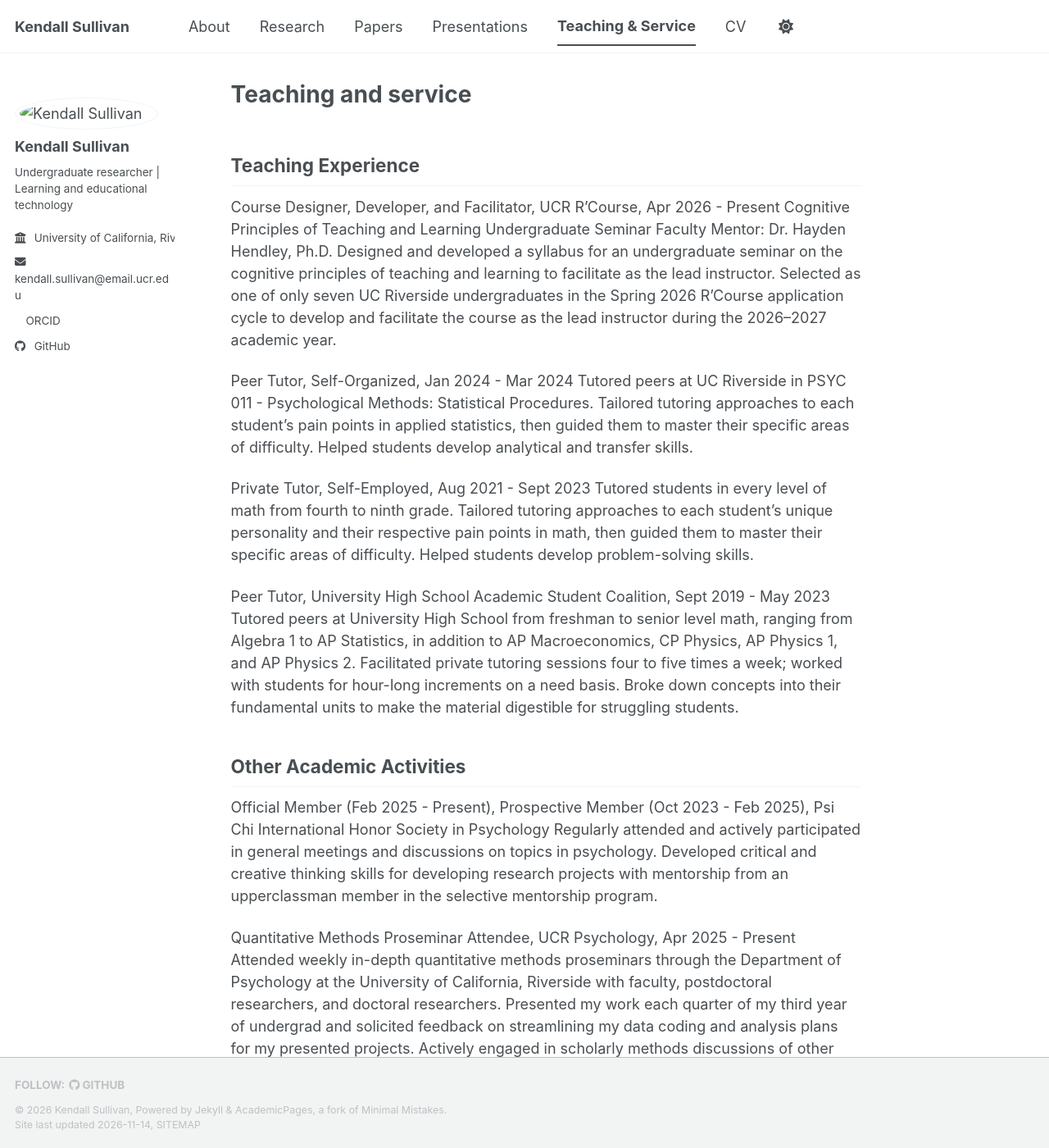
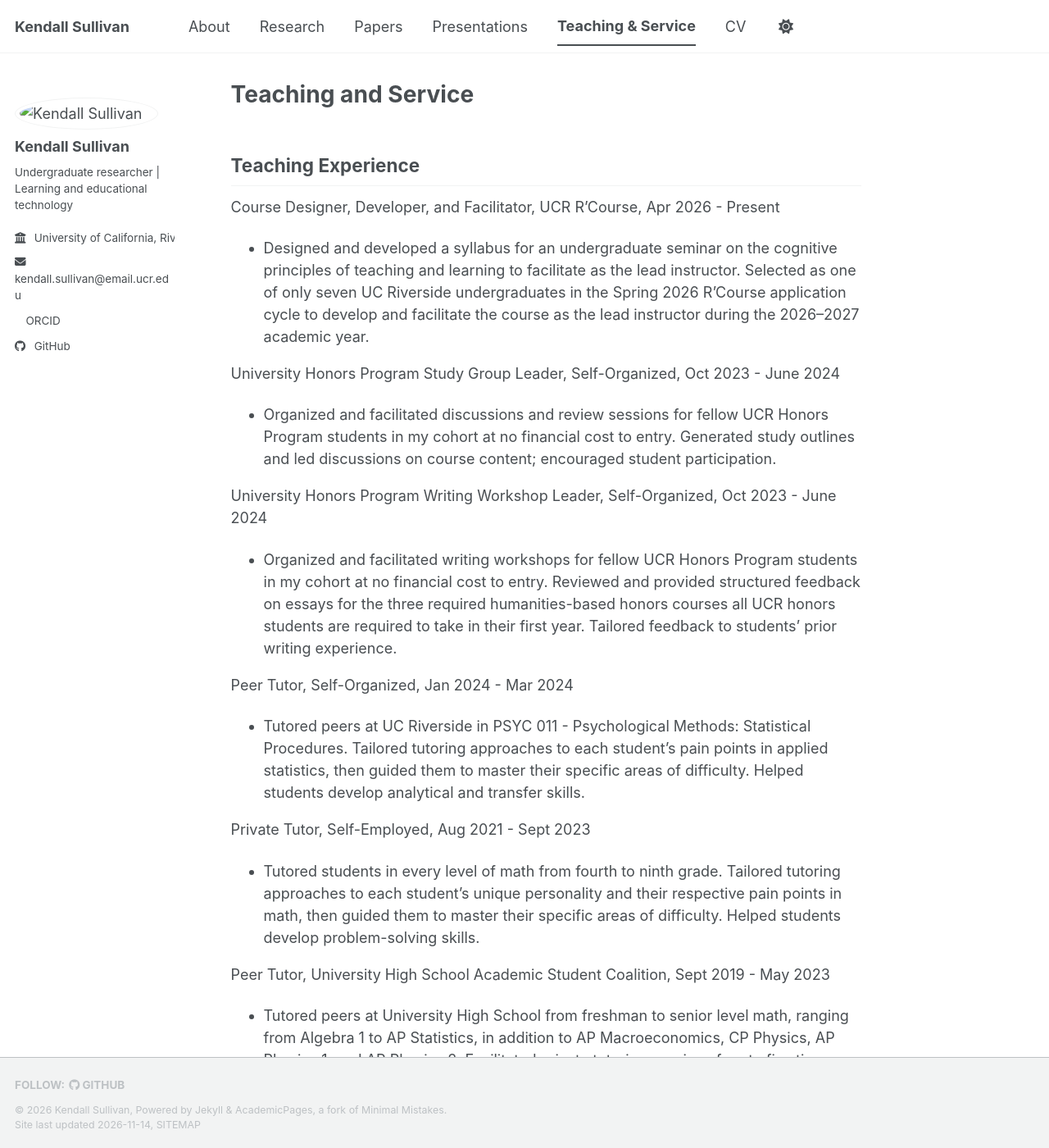
Before and after one commit to kendallesully/kendallesully.github.io, a Jekyll site: the page built from _pages/teaching-service.md, in a window 1280 px wide and 1400 px high. Shown: the whole window at 82% size. Built offline with Jekyll 4.4.1, drawn with Linux system fonts in a browser that asks for light colours; a script bundle is joined from its source files by our own code; a style sheet for code colours, icons or effects is not loaded; some of the changed text lies outside the part shown.

Commit message:
Update teaching-service.md

```diff
--- a/_pages/teaching-service.md
+++ b/_pages/teaching-service.md
@@ -1,6 +1,6 @@
 ---
 layout: single
-title: Teaching and service
+title: Teaching and Service
 permalink: /teaching-service/
 author_profile: true
 toc: true
@@ -10,24 +10,40 @@ toc_label: On this page
 
 ## Teaching Experience
 
-Course Designer, Developer, and Facilitator, UCR R’Course, Apr 2026 - Present Cognitive Principles of Teaching and Learning Undergraduate Seminar Faculty Mentor: Dr. Hayden Hendley, Ph.D. Designed and developed a syllabus for an undergraduate seminar on the cognitive principles of teaching and learning to facilitate as the lead instructor. Selected as one of only seven UC Riverside undergraduates in the Spring 2026 R’Course application cycle to develop and facilitate the course as the lead instructor during the 2026–2027 academic year.
+Course Designer, Developer, and Facilitator, UCR R’Course, Apr 2026 - Present
+-   Designed and developed a syllabus for an undergraduate seminar on the cognitive principles of teaching and learning to facilitate as the lead instructor. Selected as one of only seven UC Riverside undergraduates in the Spring 2026 R’Course application cycle to develop and facilitate the course as the lead instructor during the 2026–2027 academic year.
 
-Peer Tutor, Self-Organized, Jan 2024 - Mar 2024 Tutored peers at UC Riverside in PSYC 011 - Psychological Methods: Statistical Procedures. Tailored tutoring approaches to each student’s pain points in applied statistics, then guided them to master their specific areas of difficulty. Helped students develop analytical and transfer skills.
+University Honors Program Study Group Leader, Self-Organized, Oct 2023 - June 2024
+-   Organized and facilitated discussions and review sessions for fellow UCR Honors Program students in my cohort at no financial cost to entry. Generated study outlines and led discussions on course content; encouraged student participation.
 
-Private Tutor, Self-Employed, Aug 2021 - Sept 2023 Tutored students in every level of math from fourth to ninth grade. Tailored tutoring approaches to each student’s unique personality and their respective pain points in math, then guided them to master their specific areas of difficulty. Helped students develop problem-solving skills.
+University Honors Program Writing Workshop Leader, Self-Organized, Oct 2023 - June 2024
+-   Organized and facilitated writing workshops for fellow UCR Honors Program students in my cohort at no financial cost to entry. Reviewed and provided structured feedback on essays for the three required humanities-based honors courses all UCR honors students are required to take in their first year. Tailored feedback to students’ prior writing experience.
 
-Peer Tutor, University High School Academic Student Coalition, Sept 2019 - May 2023 Tutored peers at University High School from freshman to senior level math, ranging from Algebra 1 to AP Statistics, in addition to AP Macroeconomics, CP Physics, AP Physics 1, and AP Physics 2. Facilitated private tutoring sessions four to five times a week; worked with students for hour-long increments on a need basis. Broke down concepts into their fundamental units to make the material digestible for struggling students.
+Peer Tutor, Self-Organized, Jan 2024 - Mar 2024
+-   Tutored peers at UC Riverside in PSYC 011 - Psychological Methods: Statistical Procedures. Tailored tutoring approaches to each student’s pain points in applied statistics, then guided them to master their specific areas of difficulty. Helped students develop analytical and transfer skills.
+
+Private Tutor, Self-Employed, Aug 2021 - Sept 2023
+-   Tutored students in every level of math from fourth to ninth grade. Tailored tutoring approaches to each student’s unique personality and their respective pain points in math, then guided them to master their specific areas of difficulty. Helped students develop problem-solving skills.
+
+Peer Tutor, University High School Academic Student Coalition, Sept 2019 - May 2023
+-   Tutored peers at University High School from freshman to senior level math, ranging from Algebra 1 to AP Statistics, in addition to AP Macroeconomics, CP Physics, AP Physics 1, and AP Physics 2. Facilitated private tutoring sessions four to five times a week; worked with students for hour-long increments on a need basis. Broke down concepts into their fundamental units to make the material digestible for struggling students.
 
 ## Other Academic Activities
 
-Official Member (Feb 2025 - Present), Prospective Member (Oct 2023 - Feb 2025), Psi Chi International Honor Society in Psychology Regularly attended and actively participated in general meetings and discussions on topics in psychology. Developed critical and creative thinking skills for developing research projects with mentorship from an upperclassman member in the selective mentorship program.
+Official Member, Feb 2025 - Present; Prospective Member, Oct 2023 - Feb 2025, Psi Chi International Honor Society in Psychology
+-   Regularly attended and actively participated in general meetings and discussions on topics in psychology. Developed critical and creative thinking skills for developing research projects with mentorship from an upperclassman member in the selective mentorship program.
 
-Quantitative Methods Proseminar Attendee, UCR Psychology, Apr 2025 - Present Attended weekly in-depth quantitative methods proseminars through the Department of Psychology at the University of California, Riverside with faculty, postdoctoral researchers, and doctoral researchers. Presented my work each quarter of my third year of undergrad and solicited feedback on streamlining my data coding and analysis plans for my presented projects. Actively engaged in scholarly methods discussions of other doctoral students’ work.
+Social and Personality Psychology Proseminar Attendee, UCR Psychological and Brain Sciences, Oct 2026 - Present
+-   Attended weekly in-depth social and personality psychology proseminars through the Department of Psychological and Brain Sciences at the University of California, Riverside with faculty, postdoctoral researchers, and doctoral researchers. Actively attended to scholarly discussions of doctoral students’ and visiting faculty members’ work.
 
-Cognition and Cognitive Neuroscience Proseminar Attendee, UCR Psychology, Sept 2024 - Present Attended weekly in-depth cognition and cognitive neuroscience proseminars through the Department of Psychology at the University of California, Riverside with faculty, postdoctoral researchers, and doctoral researchers. Actively attended to scholarly discussions of doctoral students’ and visiting faculty members’ work.
+Quantitative Psychology Proseminar Attendee, UCR Psychological and Brain Sciences, Apr 2025 - Present
+-   Attended weekly in-depth quantitative methods in psychology proseminars through the Department of Psychological and Brain Sciences at the University of California, Riverside with faculty, postdoctoral researchers, and doctoral researchers. Presented my work each quarter of my third year of undergrad and solicited feedback on streamlining my data coding and analysis plans for my presented projects. Actively engaged in scholarly discussions of doctoral students’ work.
 
-Memory Meetings Attendee, UCR Mnemonists, Aug 2025 - July 2026 Attended monthly memory meetings with the mnemonists group at the University of California, Riverside composed of faculty, postdoctoral researchers, graduate student researchers, and myself in the cognition and cognitive neuroscience area of the Department of Psychology. Discussed research on learning and memory through a neuroscience lens; actively attended to faculty discussion in workshopping sessions for developing RO1 grant proposals.
+Cognitive Psychology Proseminar Attendee, UCR Psychological and Brain Sciences, Sept 2024 - Present
+-   Attended weekly in-depth cognitive psychology and cognitive neuroscience proseminars through the Department of Psychological and Brain Sciences at the University of California, Riverside with faculty, postdoctoral researchers, and doctoral researchers. Actively attended to scholarly discussions of doctoral students’ and visiting faculty members’ work.
 
-Board Member, Psi Chi International Honor Society in Psychology, June 2024 - June 2025 Organized and facilitated general meetings, research workshops, and discussions on topics in psychology as the community promoter on the board of UCR’s chapter of Psi Chi. Developed and facilitated research workshops during which I shared resources for undergraduates interested in getting involved in research. Moderated live panel question and answer sessions during research workshops with experienced researchers.
+Memory Meetings Attendee, UCR Mnemonists, Aug 2025 - July 2026
+-   Attended monthly memory meetings with the mnemonists group at the University of California, Riverside composed of faculty, postdoctoral researchers, doctoral researchers, and myself in the cognition and cognitive neuroscience area of the Department of Psychological and Brain Sciences. Actively attended to faculty discussion in workshopping sessions for developing RO1 grant proposals for studying learning and memory through a neuroscience lens.
 
-University Honors Program Study Group Leader, Self-Organized, Oct 2023 - June 2024 Organized and facilitated discussions and review sessions for fellow UCR honors students in my cohort. Generated study outlines and led discussions on course content; encouraged student participation.
+Board Member, Psi Chi International Honor Society in Psychology, June 2024 - June 2025
+-   Organized and facilitated general meetings, research workshops, and discussions on topics in psychology as the community promoter on the board of UCR’s chapter of the Psi Chi International Honor Society in Psychology. Developed and facilitated research workshops; shared resources for entering research laboratories though research assistantships and independent projects. Moderated live panel question and answer sessions during research workshops.
```
